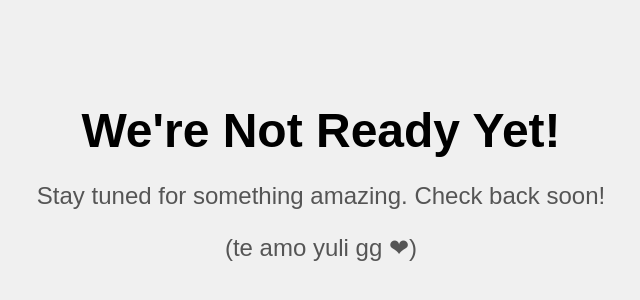
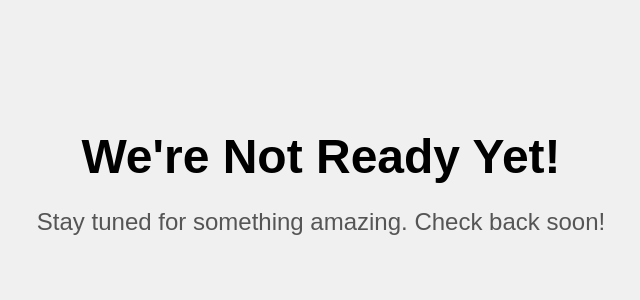
Before and after one commit to larintb/live_chat, a website: page index.html in a window 1280 px wide. Shown: the part 222-522 px from the top of the page, without its empty margins (319-959 px from the left). Drawn offline with Linux system fonts and the light colour scheme.

Commit message:
ya no soy un romantico

```diff
--- a/index.html
+++ b/index.html
@@ -10,7 +10,7 @@
   <div class="container">
     <h1>We're Not Ready Yet!</h1>
     <p>Stay tuned for something amazing. Check back soon!</p>
-    <p>(te amo yuli gg ❤)</p>
+
   </div>
 </body>
 </html>
```
